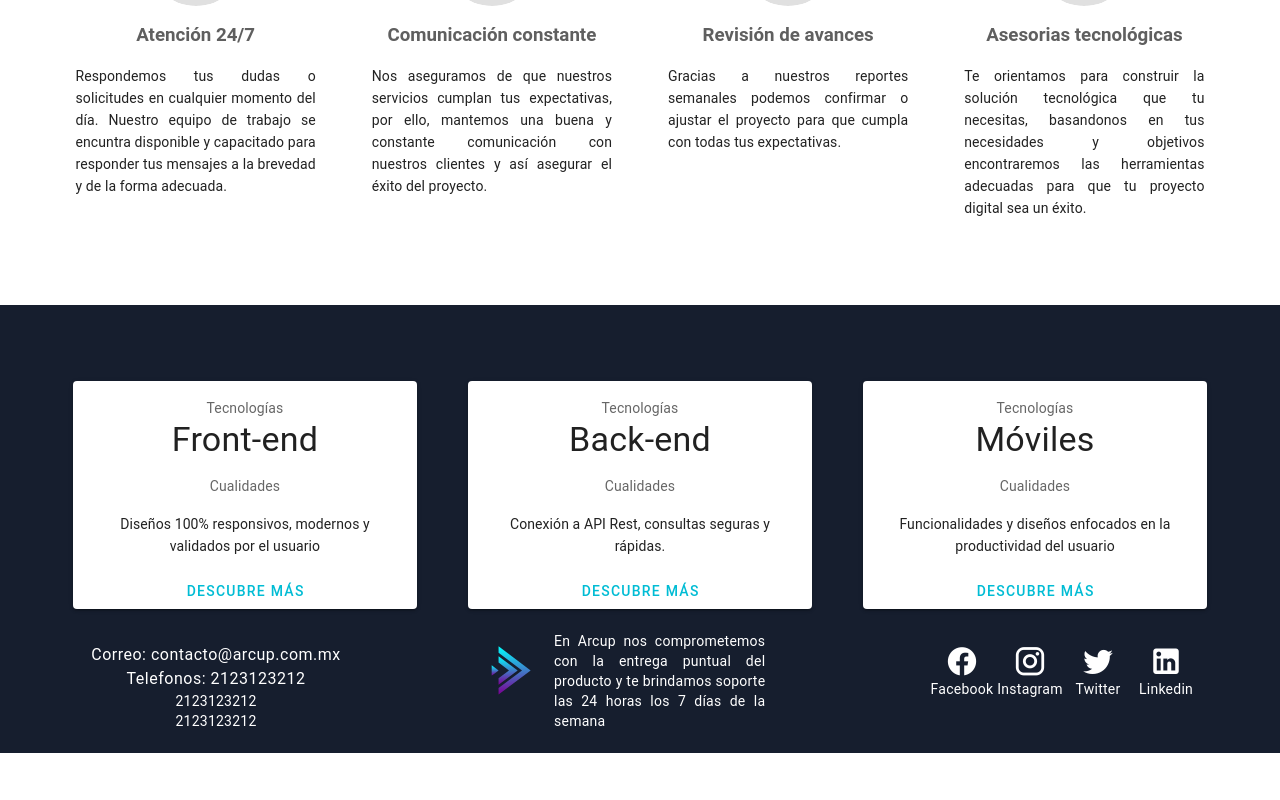
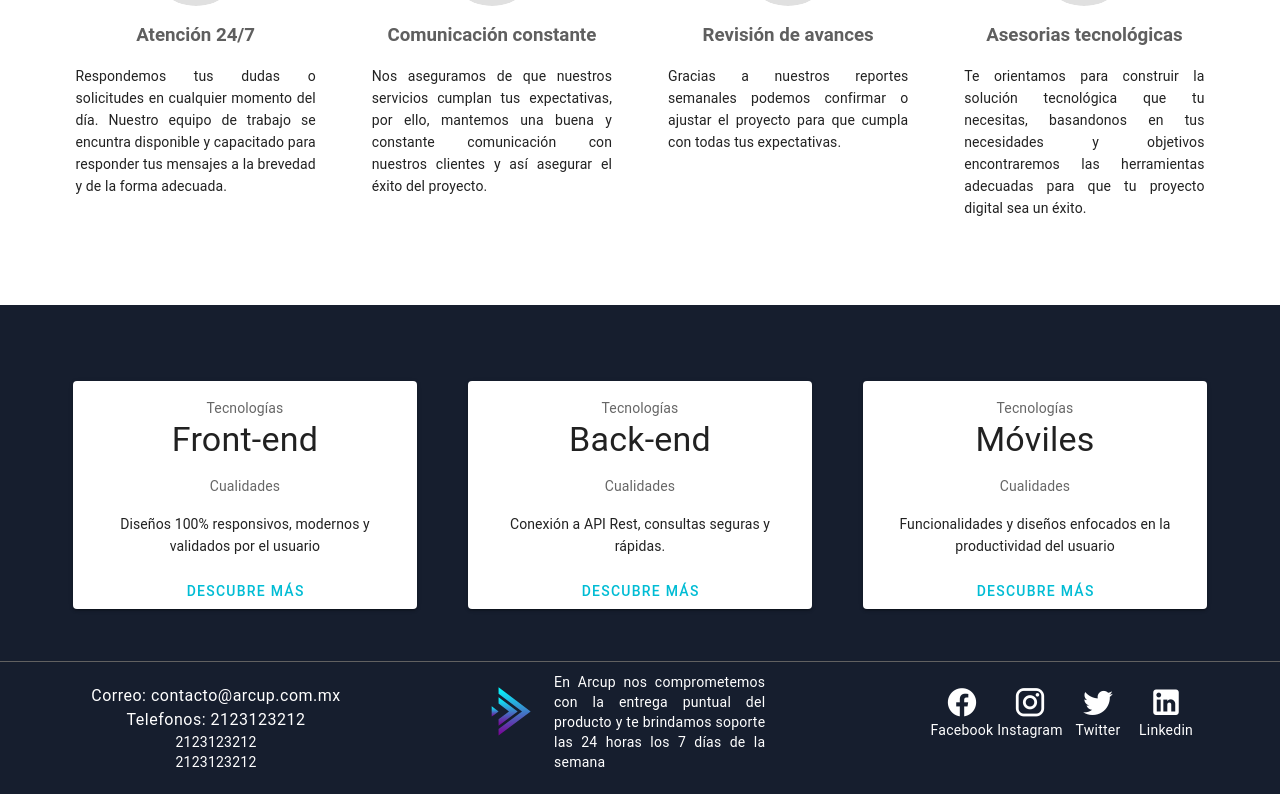
Before and after one commit to Arcup/Arcup-web, a Vue app in the folder arcup/: page /yourproject in a window 1280 px wide. Shown: the part 754-1554 px from the top of the page. Before the commit the page ends 1513 px from the top, so only its background shows below. Built offline with nearby package versions, Linux system fonts and the light colour scheme.

Commit message:
cambios estéticos vista YourProject

```diff
--- a/arcup/src/views/YourProject.vue
+++ b/arcup/src/views/YourProject.vue
@@ -87,7 +87,7 @@
       </v-row>
     </v-container>
 
-    <div class="background-color padding-top">
+    <div class="background-color padding-top pb-10">
       <v-container>
         <v-row class="">
           <v-col class="text-center" cols="12" sm="4" md="4" lg="4">
@@ -148,6 +148,7 @@
         </v-row>
       </v-container>
     </div>
+    <v-divider class="color-gray"></v-divider>
     <base-footer> </base-footer>
   </div>
 </template>
@@ -189,4 +190,7 @@ export default {
 .background-gray {
   background-color: rgb(238, 238, 238);
 }
+.color-gray{
+  background-color: rgb(110, 110, 110);
+}
 </style>
```
